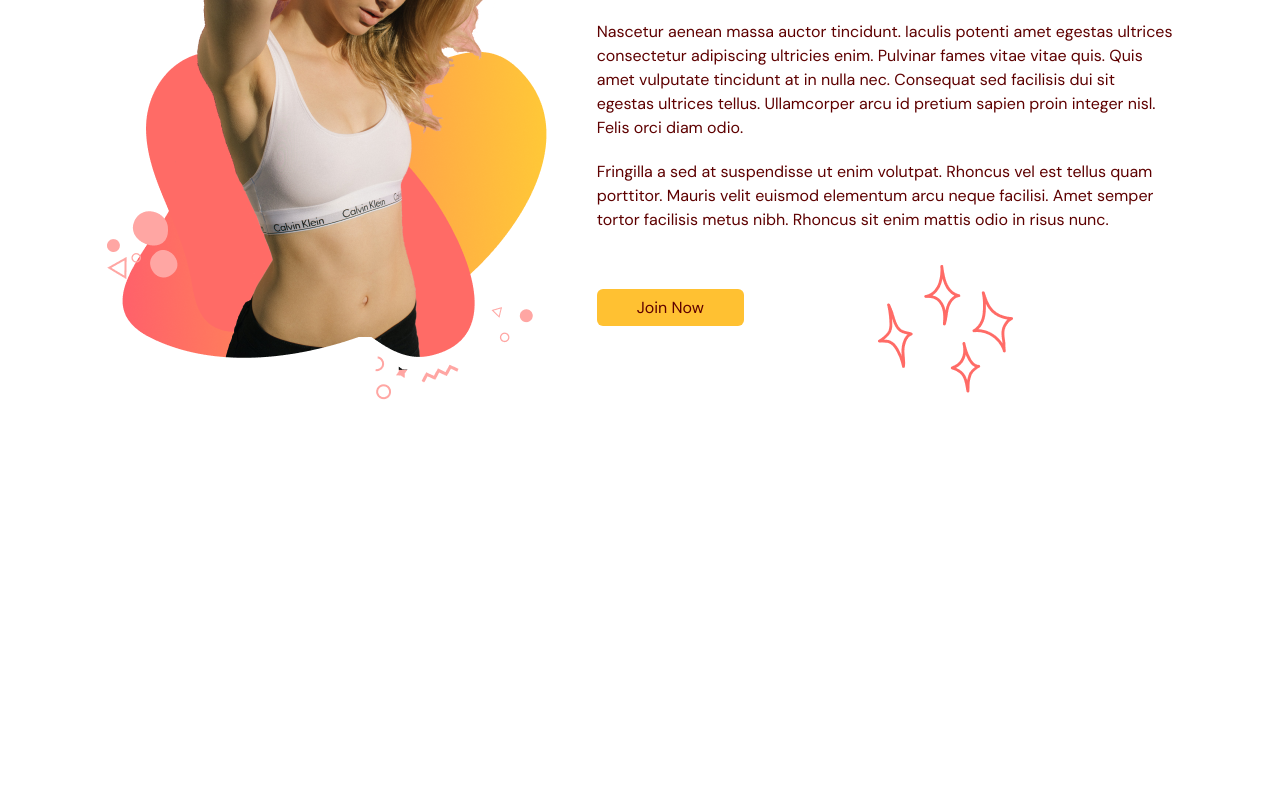
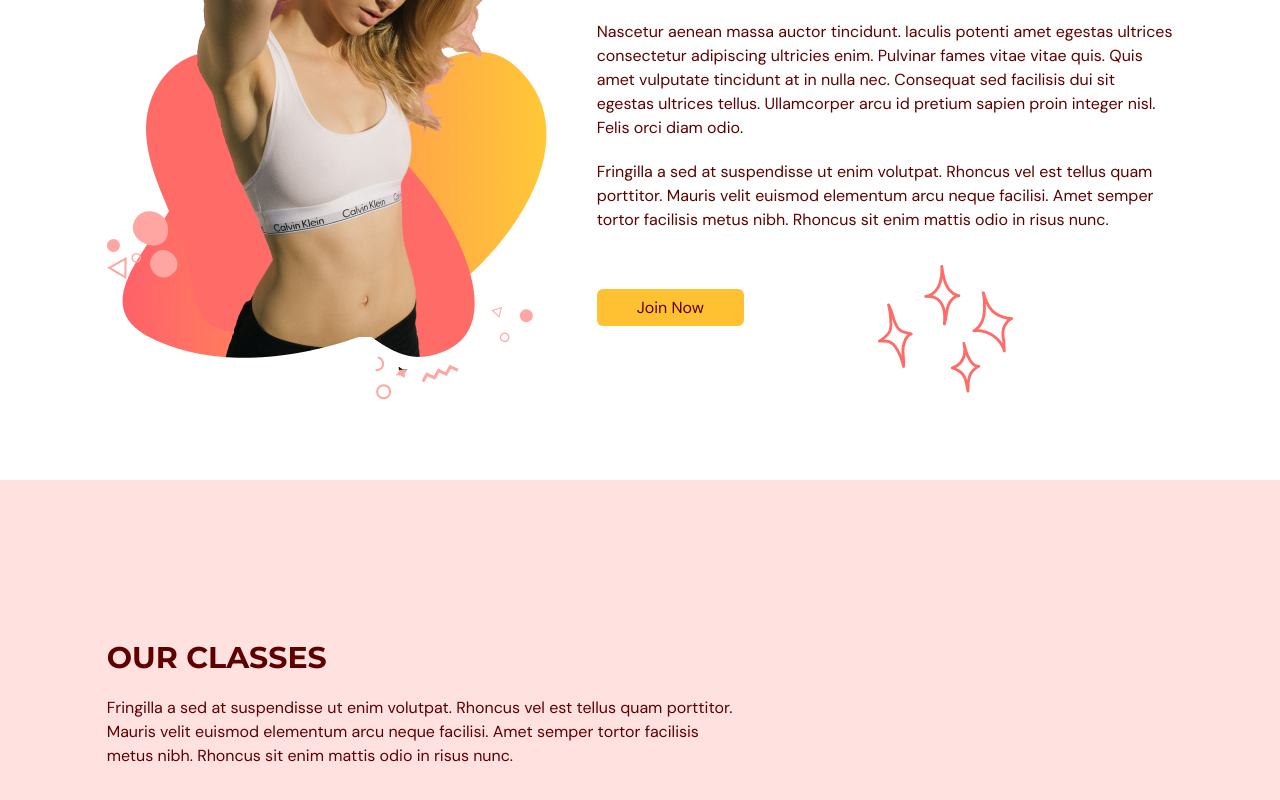
Before and after one commit to ItsMeArash/GYM-Landing, a React (Vite) app: page / in a window 1280 px wide. Shown: the part 1601-2401 px from the top of the page. Before the commit the page ends 2081 px from the top, so only its background shows below. Built offline with nearby package versions, Linux system fonts and the light colour scheme.

Commit message:
some elements of OurClasses component added

```diff
--- a/src/App.tsx
+++ b/src/App.tsx
@@ -3,6 +3,7 @@
 import { SelectedPage } from "@/shared/types";
 import Home from "./scenes/home";
 import Benefits from "./scenes/benefits";
+import OurClasses from "@/scenes/ourClasses"
 
 const App = () => {
   const [selectedPage, setSelectedPage] = useState<SelectedPage>(
@@ -27,6 +28,7 @@
       <Navbar isTopOfScreen={isTopOfScreen} selectedPage={selectedPage} setSelectedPage={setSelectedPage} />
       <Home setSelectedPage={setSelectedPage} />
       <Benefits setSelectedPage={setSelectedPage}/>
+      <OurClasses setSelectedPage={setSelectedPage} />
     </div>
   );
 };
--- /dev/null
+++ b/src/scenes/ourClasses/index.tsx
@@ -0,0 +1,52 @@
+import { SelectedPage } from "@/shared/types";
+import image1 from "@/assets/image1.png";
+import image2 from "@/assets/image2.png";
+import image3 from "@/assets/image3.png";
+import image4 from "@/assets/image4.png";
+import image5 from "@/assets/image5.png";
+import image6 from "@/assets/image6.png";
+import { motion } from "framer-motion";
+import HText from "@/shared/HText.tsx";
+
+type Props = {
+  setSelectedPage: (value: SelectedPage) => void;
+};
+
+const OurClasses = ({ setSelectedPage }: Props) => {
+  return (
+    <section id="ourclasses" className="w-full bg-primary-100 py-40">
+      <motion.div
+        onViewportEnter={() => setSelectedPage(SelectedPage.OurClasses)}
+      >
+        <motion.div
+          className="mx-auto w-5/6"
+          initial="hidden"
+          whileInView="visible"
+          viewport={{ once: true, amount: 0.5 }}
+          transition={{ duration: 0.5 }}
+          variants={{
+            hidden: { opacity: 0, x: -100 },
+            visible: { opacity: 1, x: 0 },
+          }}
+        >
+          <div className="md:w-3/5">
+            <HText>OUR CLASSES</HText>
+            <p className="py-5">
+              Fringilla a sed at suspendisse ut enim volutpat. Rhoncus vel est
+              tellus quam porttitor. Mauris velit euismod elementum arcu neque
+              facilisi. Amet semper tortor facilisis metus nibh. Rhoncus sit
+              enim mattis odio in risus nunc.
+            </p>
+          </div>
+        </motion.div>
+        <div className="mt-10 h-[353px] w-full overflow-x-auto overflow-y-hidden">
+          <ul className="w-[2800px] whitespace-nowrap">
+
+          </ul>
+        </div>
+      </motion.div>
+    </section>
+  );
+};
+
+export default OurClasses;
```
